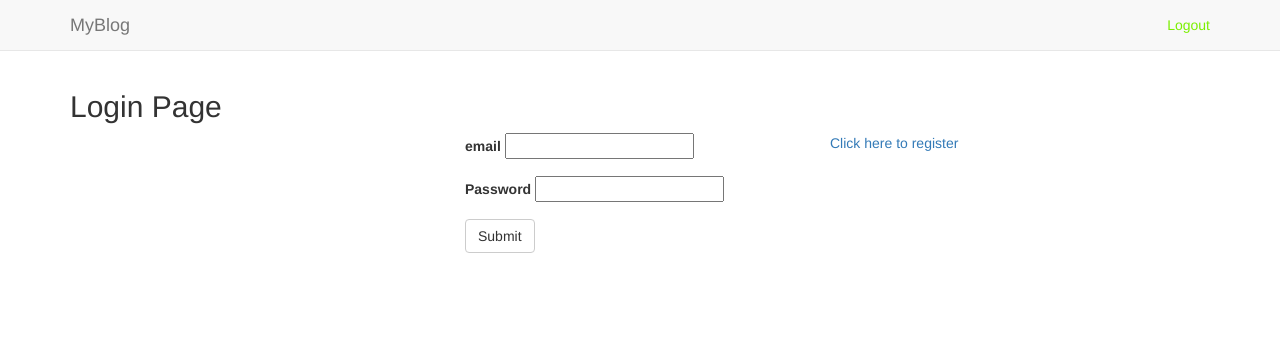
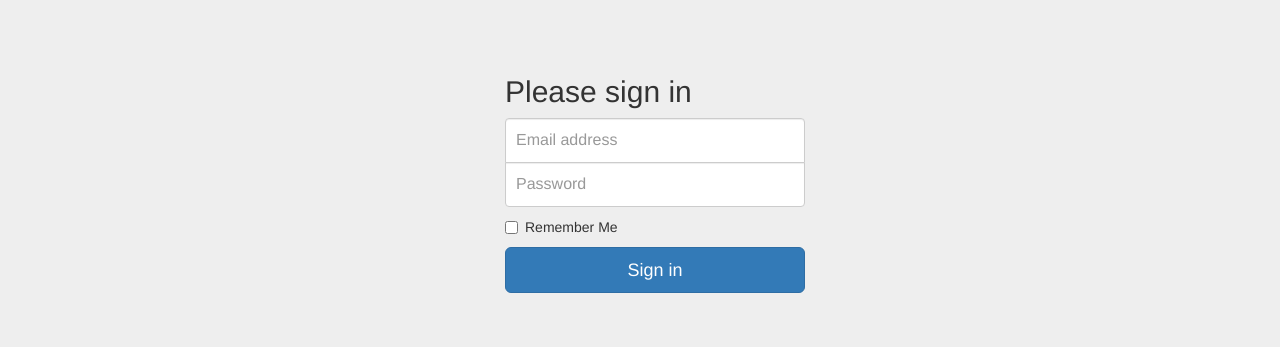
Before and after one commit to gdshen/algo_trading, a Flask app: template templates/login.html in a window 1280 px wide. Shown: the top 347 px of the page. Run offline with Flask 2, Linux system fonts and the light colour scheme; the template is opened without the code that fills it, so the values that code supplies are empty, except form fields; form fields are guessed from the names that the template uses; data that the repository does not hold is empty; some libraries are stand-ins or nearby versions.

Commit message:
add remember me

```diff
--- a/auth.py
+++ b/auth.py
@@ -20,9 +20,10 @@ def login():
         user_obj = User()
         email = form.email.data
         password = form.password.data
+        remember = form.remember.data
         user_obj.get_by_email(email, password_acquirement=True)
         if flask_bcrypt.check_password_hash(user_obj.password, password):
-            login_user(user_obj)
+            login_user(user_obj, remember=remember)
             flash("Logged in!")
         else:
             logging.debug('login-- user {} has input wrong password'.format(email))
--- a/forms.py
+++ b/forms.py
@@ -1,6 +1,7 @@
 from flask_mongoengine.wtf import model_form
 from flask_mongoengine.wtf.orm import validators
 from wtforms import PasswordField
+from wtforms import BooleanField
 
 import models
 
@@ -15,3 +16,4 @@ class SignupForm(user_form):
 
 class LoginForm(user_form):
     password = PasswordField('Password', validators=[validators.DataRequired()])
+    remember = BooleanField("Remember Me")
--- /dev/null
+++ b/static/custom/signin.css
@@ -0,0 +1,40 @@
+body {
+  padding-top: 40px;
+  padding-bottom: 40px;
+  background-color: #eee;
+}
+
+.form-signin {
+  max-width: 330px;
+  padding: 15px;
+  margin: 0 auto;
+}
+.form-signin .form-signin-heading,
+.form-signin .checkbox {
+  margin-bottom: 10px;
+}
+.form-signin .checkbox {
+  font-weight: normal;
+}
+.form-signin .form-control {
+  position: relative;
+  height: auto;
+  -webkit-box-sizing: border-box;
+     -moz-box-sizing: border-box;
+          box-sizing: border-box;
+  padding: 10px;
+  font-size: 16px;
+}
+.form-signin .form-control:focus {
+  z-index: 2;
+}
+.form-signin input[type="email"] {
+  margin-bottom: -1px;
+  border-bottom-right-radius: 0;
+  border-bottom-left-radius: 0;
+}
+.form-signin input[type="password"] {
+  margin-bottom: 10px;
+  border-top-left-radius: 0;
+  border-top-right-radius: 0;
+}
--- a/templates/base.html
+++ b/templates/base.html
@@ -2,54 +2,33 @@
 <html lang="en">
 <head>
     <meta charset="utf-8">
-    <title>Trade Login System</title>
     <meta http-equiv="X-UA-Compatible" content="IE=edge">
-    <meta name="viewport" content="width=device-width, initial-scale=1.0">
+    <meta name="viewport" content="width=device-width, initial-scale=1">
+
     <link href="{{ url_for('static', filename='bootstrap/css/bootstrap.css') }}" rel="stylesheet">
-    <style type="text/css">body {
-        padding-top: 70px
-    }</style>
-    <style type="text/css">ul.nav li a, ul.nav li a:visited {
-        color: #7BEF00 !important;
-    }
 
-    ul.nav li a:hover, ul.nav li a:active {
-        color: #55A500 !important;
-    }
-
-    ul.nav li.active a {
-        color: #7BEF00 !important;
-    }</style>
-
+    {#jquery should be loaded first than bootstrap.js#}
     <script src="{{ url_for('static', filename='jquery-3.1.1.js') }}"></script>
     <script src="{{ url_for('static', filename='bootstrap/js/bootstrap.js') }}"></script>
+
     {% block head %}{% endblock %}
 </head>
+
 <body>
+{#<nav class="navbar navbar-default navbar-fixed-top" role="navigation">#}
+{#    <div class="container">#}
+{#        <div id="navbar" class="navbar-collapse collapse">#}
+{#            <ul class="nav navbar-nav navbar-right">#}
+{#                {% if current_user.is_authenticated %}#}
+{#                    <li><a href="{{ url_for('auth_flask_login.logout') }}">Logout</a></li>#}
+{#                {% else %}#}
+{#                    <li><a href="{{ url_for('auth_flask_login.login') }}">Login</a></li>#}
+{#                {% endif %}#}
+{#            </ul>#}
+{#        </div>#}
+{#    </div>#}
+{#</nav>#}
 
-<nav class="navbar navbar-default navbar-fixed-top" role="navigation">
-    <div class="container">
-        <div class="navbar-header">
-            <button type="button" class="navbar-toggle collapsed" data-toggle="collapse" data-target="#navbar"
-                    aria-expanded="false" aria-controls="navbar">
-                <span class="sr-only">Toggle navigation</span>
-                <span class="icon-bar"></span>
-                <span class="icon-bar"></span>
-                <span class="icon-bar"></span>
-            </button>
-            <a class="navbar-brand" href="{{ url_for('home') }}">MyBlog</a>
-        </div>
-        <div id="navbar" class="navbar-collapse collapse">
-            <ul class="nav navbar-nav navbar-right">
-                {% if current_user.is_authenticated %}
-                    <li><a href="{{ url_for('auth_flask_login.logout') }}">Logout</a></li>
-                {% else %}
-                    <li><a href="{{ url_for('auth_flask_login.login') }}">Login</a></li>
-                {% endif %}
-            </ul>
-        </div>
-    </div>
-</nav>
 <div class="container">
     {% with messages = get_flashed_messages() %}
         {% if messages %}
@@ -62,6 +41,7 @@
             {% endfor %}
         {% endif %}
     {% endwith %}
+
     {% block content %}{% endblock %}
 </div>
 </body>
--- a/templates/home.html
+++ b/templates/home.html
@@ -1,4 +1,9 @@
 {% extends "base.html" %}
+
+{% block head %}
+    <title>Home Page</title>
+{% endblock %}
+
 {% block content %}
         <h2>You are in homepage!</h2>
         <p>Your username is {{ email }}</p>
--- a/templates/login.html
+++ b/templates/login.html
@@ -1,21 +1,27 @@
 {% extends "base.html" %}
+
+{% block head %}
+    <title>Sign in</title>
+    <link href="{{ url_for("static", filename="custom/signin.css") }}" rel="stylesheet">
+{% endblock %}
+
 {% block content %}
-    <h2>Login Page</h2>
+    <div class="container">
 
-    <form action="" method="POST" name="form">
-        <div class="col-md-4 col-md-offset-4">
-            {{ form.hidden_tag() }}
-            <div class="form-group">
-                <label class="control-label" for="email">email</label>
-                {{ form.email }}
+        <form action="" method="POST" name="form" class="form-signin">
+            <h2 class="form-signin-heading">Please sign in</h2>
+            <label for="email" class="sr-only">Email address</label>
+            {{ form.email(class_="form-control", placeholder="Email address", autofoucus=true) }}
+            <label for="password" class="sr-only">Password</label>
+            {{ form.password(class_="form-control", placeholder="Password") }}
+            <div class="checkbox">
+                <label>
+                    {{ form.remember }} Remember Me
+                </label>
             </div>
-            <div class="form-group">
-                <label class="control-label" for="password">Password</label>
-                {{ form.password }}
-            </div>
-            <button class="btn btn-default" type="submit">Submit</button>
-        </div>
-    </form>
+            <button class="btn btn-lg btn-primary btn-block" type="submit">Sign in</button>
+        </form>
 
-    <a href="{{ url_for('auth_flask_login.register') }}">Click here to register</a>
+    </div>
+    {#    <a href="{{ url_for('auth_flask_login.register') }}">Click here to register</a>#}
 {% endblock %}
```
